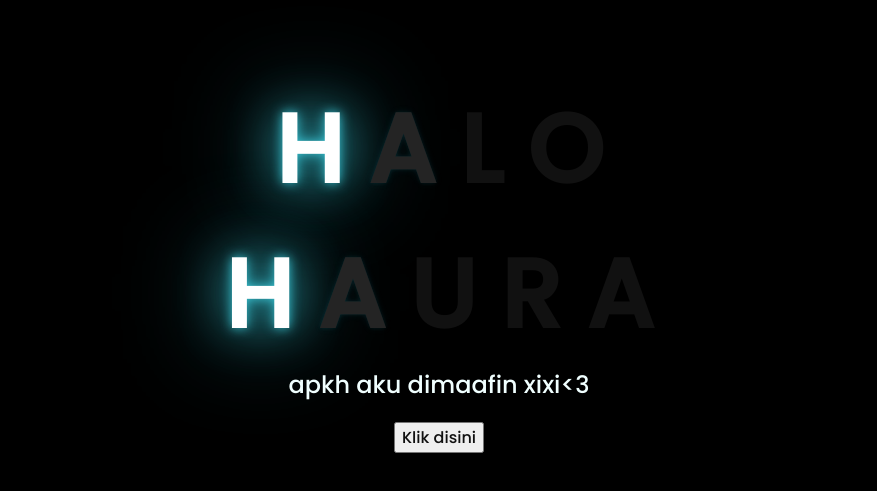
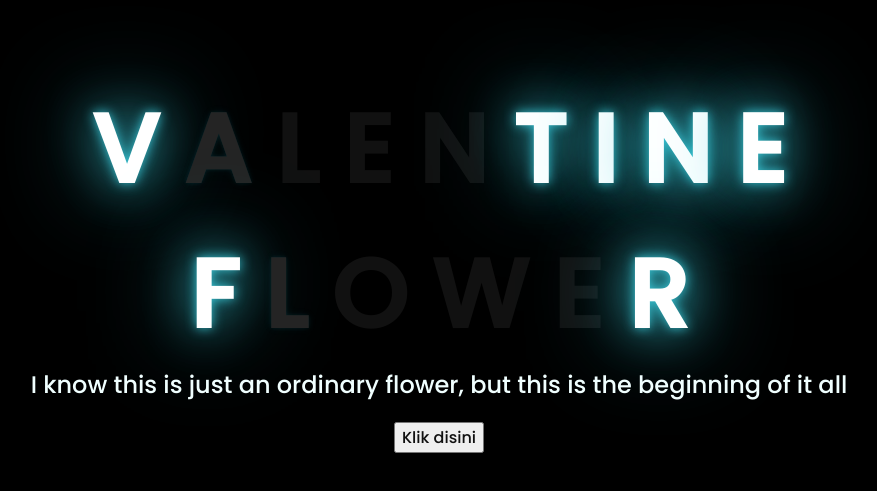
Before and after one commit to raditya12/flower, a plain HTML site: page index.html in a window 1280 px wide. Shown: the part 143-634 px from the top of the page, without its empty margins (209-1086 px from the left). Drawn offline with Linux system fonts and the light colour scheme.

Commit message:
Update index.html

```diff
--- a/index.html
+++ b/index.html
@@ -11,20 +11,27 @@
 <body>
     <div class="greetings">
     <!-- silahkan menambah kata sesuai keinginan dengan <span>text...</span -->
-        <span>H</span>
+        <span>V</span>
         <span>A</span>
         <span>L</span>
-        <span>O</span>
+        <span>E</span>
+        <span>N</span>
+        <span>T</span>
+        <span>I</span>
+        <span>N</span>
+        <span>E</span>
     </div>
     <div class="greetings">
-        <span>H</span>
-        <span>A</span>
-        <span>U</span>
+        <span>F</span>
+        <span>L</span>
+        <span>O</span>
+        <span>W</span>
+        <span>E</span>
         <span>R</span>
-        <span>A</span>
     </div>
     <div class="description">
-        <span>apkh aku dimaafin xixi<3</span>
+        <span>
+I know this is just an ordinary flower, but this is the beginning of it all</span>
     </div>
     <div class="button">
         <button>
```
